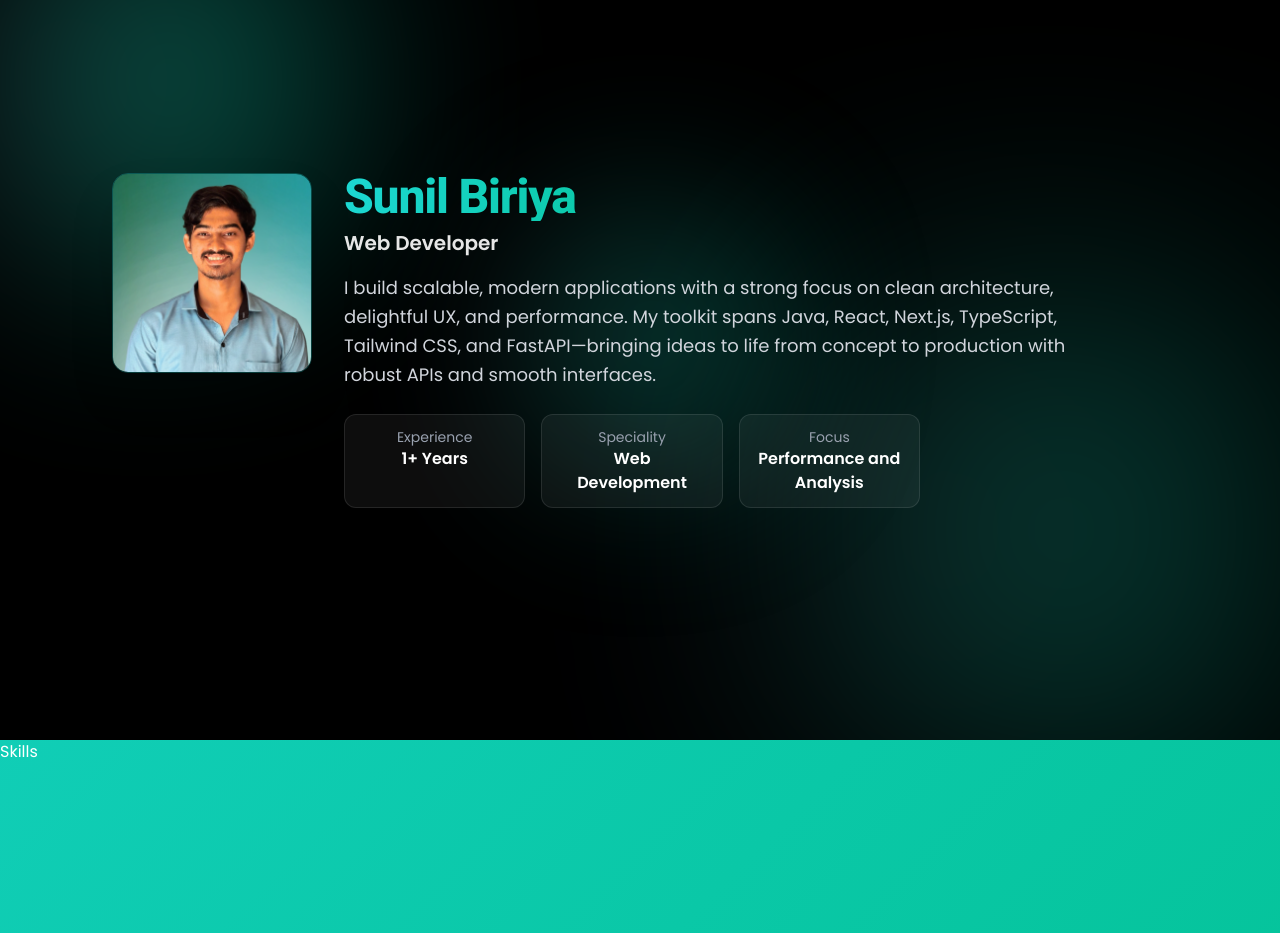
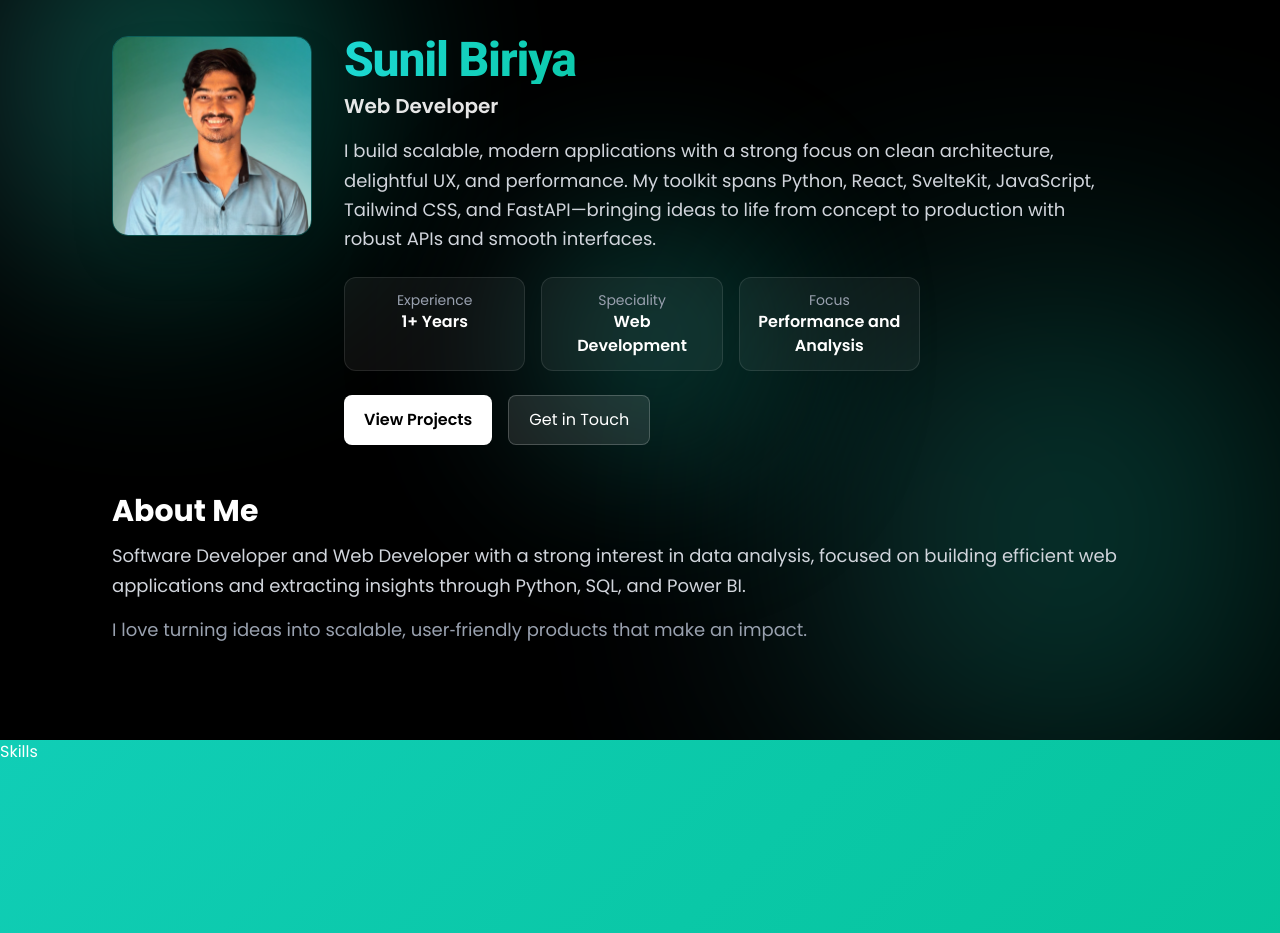
Before and after one commit to s3ldc/Portfolio-Website-Main, a React (Vite) app: page / in a window 1280 px wide. Shown: the part 860-1793 px from the top of the page. Built offline with nearby package versions, Linux system fonts and the light colour scheme.

Commit message:
added buttons and about me text and finished the about me section

```diff
--- a/src/sections/About.jsx
+++ b/src/sections/About.jsx
@@ -37,7 +37,10 @@
 
         <motion.div className="relative w-[160px] h-[160px] md:w-[200px] h-[200px]
         rounded-2xl overflow-hidden shadow-2xl bg-gradient-tobr from-[#1cd8d2]/20 to-[#302b63]/20 border border-[#1cd8d2]/25
-        ">
+        "
+        whileHover={{scale:1.02}}
+        transition={{type:"spring", stiffness:200, damping:18}}
+        >
 
           <img src={profile} alt="profile" className="absolute inset-0"/>
         </motion.div>
@@ -54,7 +57,7 @@
           </p>
 
           <p className="mt-4 text-gray-300 leading-relaxed text-base sm:text-lg max-w-2xl md:max-w-3xl">
-            I build scalable, modern applications with a strong focus on clean architecture, delightful UX, and performance. My toolkit spans Java, React, Next.js, TypeScript, Tailwind CSS, and FastAPI—bringing ideas to life from concept to production with robust APIs and smooth interfaces.
+            I build scalable, modern applications with a strong focus on clean architecture, delightful UX, and performance. My toolkit spans Python, React, SvelteKit, JavaScript, Tailwind CSS, and FastAPI—bringing ideas to life from concept to production with robust APIs and smooth interfaces.
           </p>
 
           <div className="mt-6 grid grid-cols-2 sm:grid-cols-3 gap-3 sm:gap-4 max-w-xl">
@@ -70,8 +73,30 @@
               </motion.div>
             ))}
           </div>
+
+          <div className="mt-6 flex flex-col sm:flex-row gap-3 sm:gap-4 justify-center md:justify-start">
+            <a href="#projects" className="inline-flex items-center justify-center rounded-lg bg-white text-black font-semibold px-5 py-3 hover:bg-gray-200 transition">View Projects</a>
+            <a href="#contact" className="inline-flex items-center justify-center rounded-lg border border-white/20 bg-white/10 text-white px-5 py-3 hover:bg-white/20 transition">Get in Touch</a>
+          </div>
         </div>
 
+      </motion.div>
+
+      <motion.div className="text-center md:text-left"
+      initial={{opacity:0, x:-30}}
+      whileInView={{opacity:1, x:0}}
+      transition={{duration:0.6}}
+      viewport={{once:true, amount:0.4}}
+      >
+            <h3 className="text-2xl sm:text-3xl font-bold text-white mb-3">
+              About Me
+            </h3>
+            <p className="text-gray-300 leading-relaxed text-base sm:text-lg">
+              Software Developer and Web Developer with a strong interest in data analysis, focused on building efficient web applications and extracting insights through Python, SQL, and Power BI.
+              </p>
+            <p className="mt-4 text-gray-400 text-base sm:text-lg">
+              I love turning ideas into scalable, user‑friendly products that make an impact.
+              </p>
       </motion.div>
 
      </div>
```
